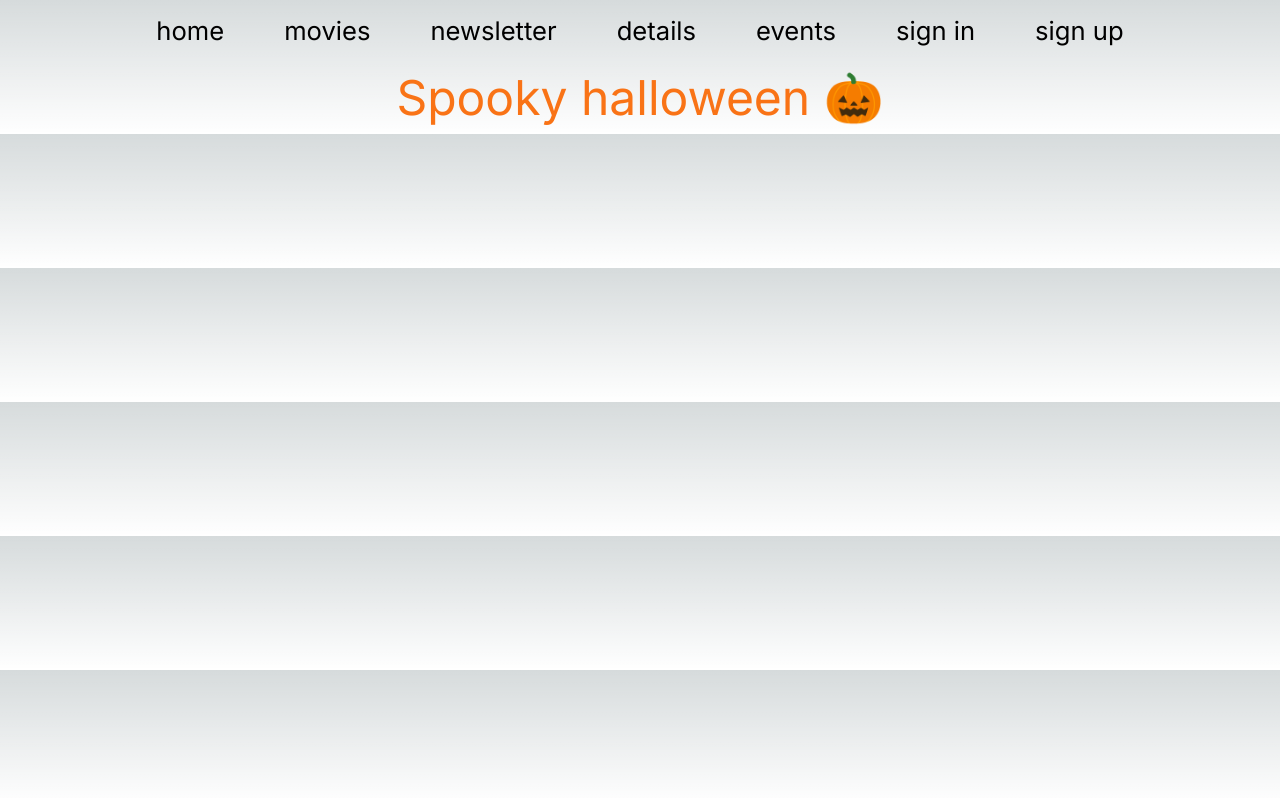
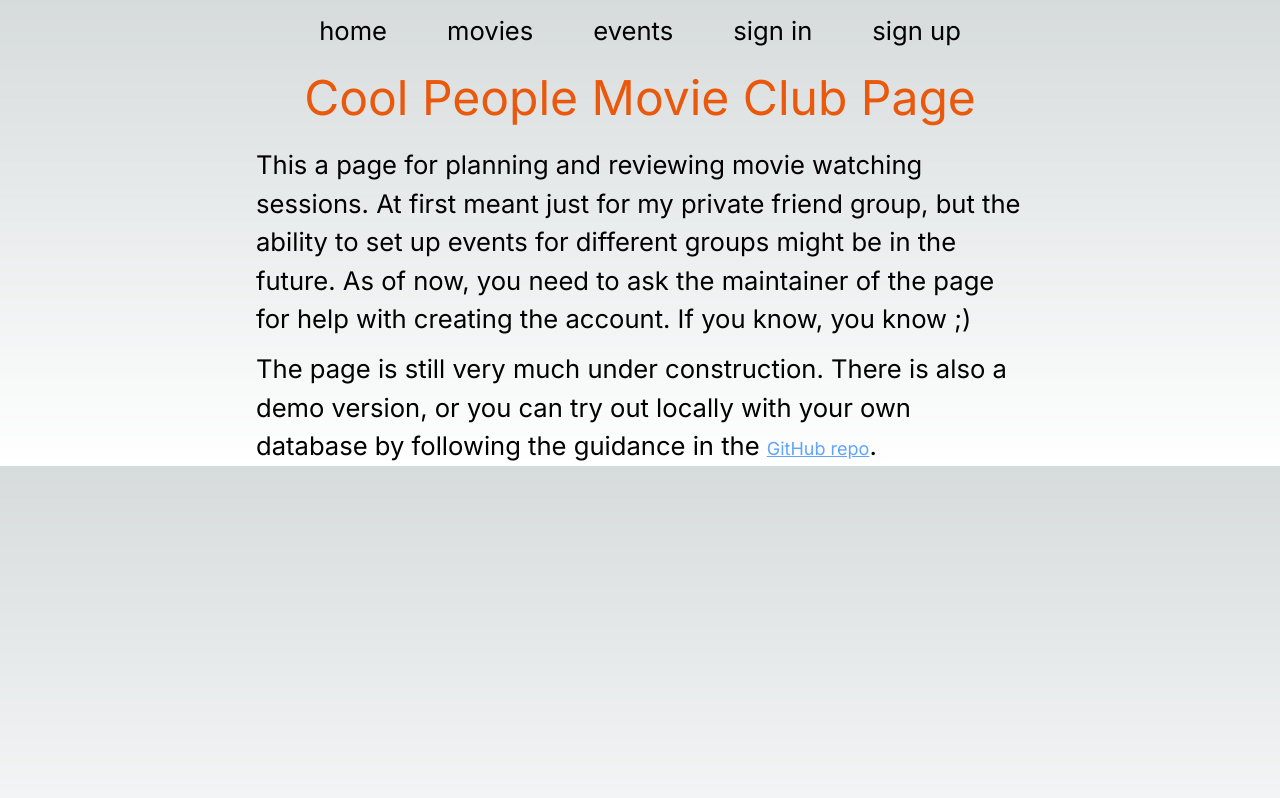
Before and after one commit to anonOstrich/halloween-event, a Next.js app: page / in a window 1280 px wide. Built offline with nearby package versions, Linux system fonts and the light colour scheme; no server answers.

Commit message:
Updated contents to be more general (not just halloween)

```diff
--- a/app/details/page.tsx
+++ /dev/null
@@ -1,16 +0,0 @@
-export default function DetailsPage() {
-    return <main>
-        <p>Suuri Halloween-juhla. Katsotaan valittuja elokuvia. Mahdollisesti jokainen päättää yhden.
-        </p>
-        <p>Voidaan myös pukeutua Halloween-teemaisesti ja käydä Kauhusaunassa.</p>
-        <p>
-            Tässä linkki Spotify-listaan: TODO
-        </p>
-
-        <p>
-            Lisää tapahtuma kalenteriin: TODO
-        </p>
-        <p>Tapahtumapaikka: XXXX, Espoo. TODO: lisää kartta.</p>
-        <p>Aikataulu: XXX </p>
-    </main>
-}
--- a/app/layout.tsx
+++ b/app/layout.tsx
@@ -10,8 +10,8 @@ import 'react-toastify/dist/ReactToastify.css';
 const inter = Inter({ subsets: ['latin'] })
 
 export const metadata: Metadata = {
-  title: 'Halloween Event',
-  description: 'Some stuff',
+  title: 'Movie Club',
+  description: 'Site for facilitating movie watching events',
 }
 
 export default function RootLayout({
--- a/app/newsletter/page.tsx
+++ /dev/null
@@ -1,5 +0,0 @@
-
-
-export default function NewsLetter() {
-    return <div>Newsletter</div>
-}
--- a/app/page.tsx
+++ b/app/page.tsx
@@ -1,8 +1,15 @@
 
 export default function Home() {
   return (
-    <main className="max-w-xl mx-auto">
-      <h1 className="text-orange-500 text-center">Spooky halloween 🎃</h1>
+    <main className="mx-auto max-w-3xl flex flex-col gap-3">
+      <h1 className="text-orange-600 text-center">Cool People Movie Club Page</h1>
+      <p>
+        This a page for planning and reviewing movie watching sessions. At first meant just for my private friend group, but the ability to set up events for different groups might be  in the future. As of now, you need to ask the maintainer of the page for help with creating the account. If you know, you know ;)
+      </p>
+
+      <p>
+        The page is still very much under construction. There is also a demo version, or you can try out locally with your own database by following the guidance in the <a href="/https://github.com/anonOstrich/halloween-event" className='text-blue-400 text-lg underline hover:text-blue-700'>GitHub repo</a>.
+      </p>
     </main>
   )
 }
--- a/utils/pageList.ts
+++ b/utils/pageList.ts
@@ -5,8 +5,6 @@ export type Page = {
 export const pages: Array<Page> = [
     {url: '/', title: 'home'},
     {url: '/movies', title: 'movies'},
-    {url: '/newsletter', title: 'newsletter'},
-    {url: '/details', title: 'details'},
     {url: '/events', title: 'events'}
 ]
 
```
